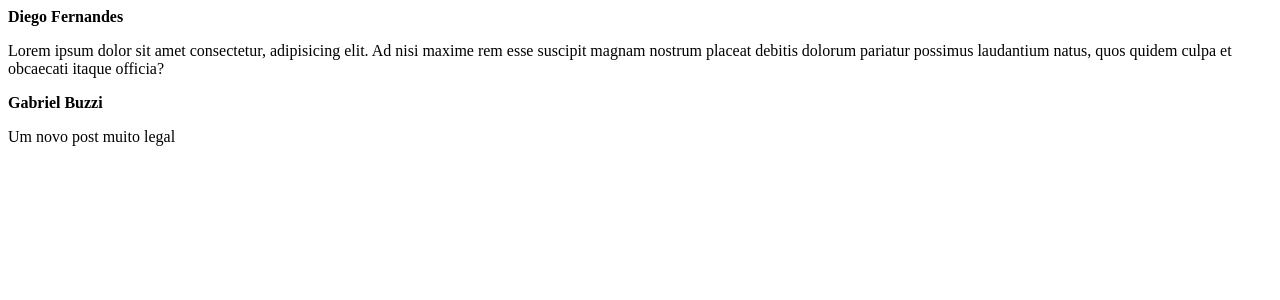
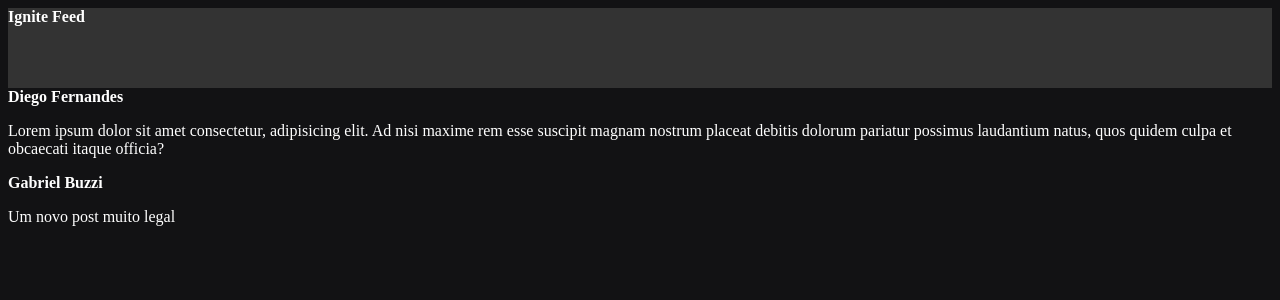
Before and after one commit to ysdor/fundamentos-reactjs, a React (Vite) app: page / in a window 1280 px wide. Shown: the top 300 px of the page. Built offline with nearby package versions, Linux system fonts and the light colour scheme.

Commit message:
estrutura da aplicação - css modules

```diff
--- a/src/App.jsx
+++ b/src/App.jsx
@@ -1,8 +1,13 @@
+import { Header } from './components/Header'
 import { Post } from './Post'
+
+import './styles.css'
 
 export function App() {
   return (
     <div>
+      <Header />
+
       <Post
         author="Diego Fernandes"
         content="Lorem ipsum dolor sit amet consectetur, adipisicing elit. Ad nisi maxime rem esse suscipit magnam nostrum placeat debitis dolorum pariatur possimus laudantium natus, quos quidem culpa et obcaecati itaque officia?"
--- /dev/null
+++ b/src/components/Header.jsx
@@ -0,0 +1,9 @@
+import styles from './Header.module.css'
+
+export function Header() {
+  return (
+    <header className={styles.header}>
+      <strong>Ignite Feed</strong>
+    </header>
+  )
+}
--- /dev/null
+++ b/src/components/Header.module.css
@@ -0,0 +1,4 @@
+.header {
+  background: #333;
+  height: 80px;
+}
--- /dev/null
+++ b/src/styles.css
@@ -0,0 +1,4 @@
+body {
+  background: #121214;
+  color: #fff;
+}
```
